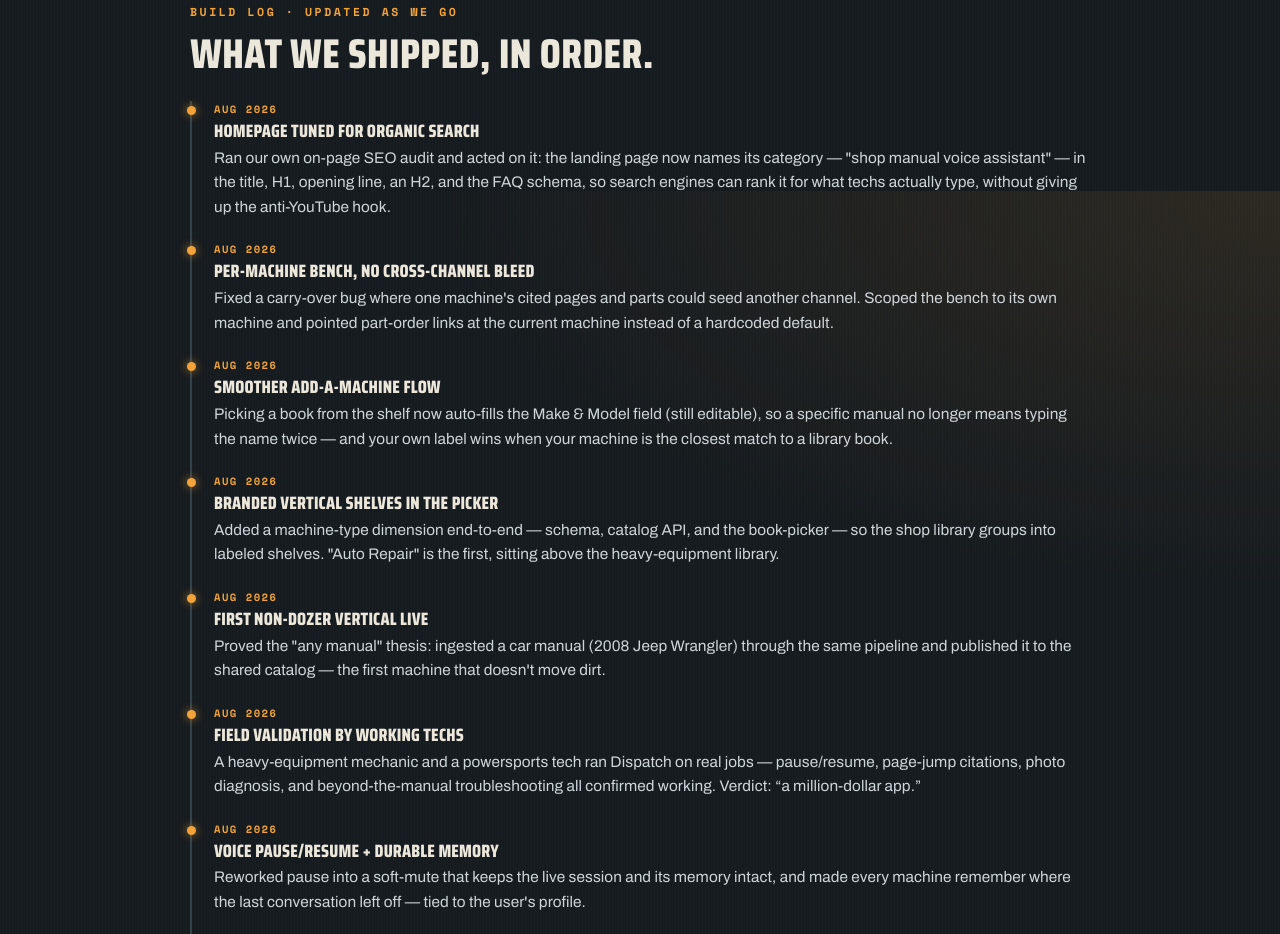
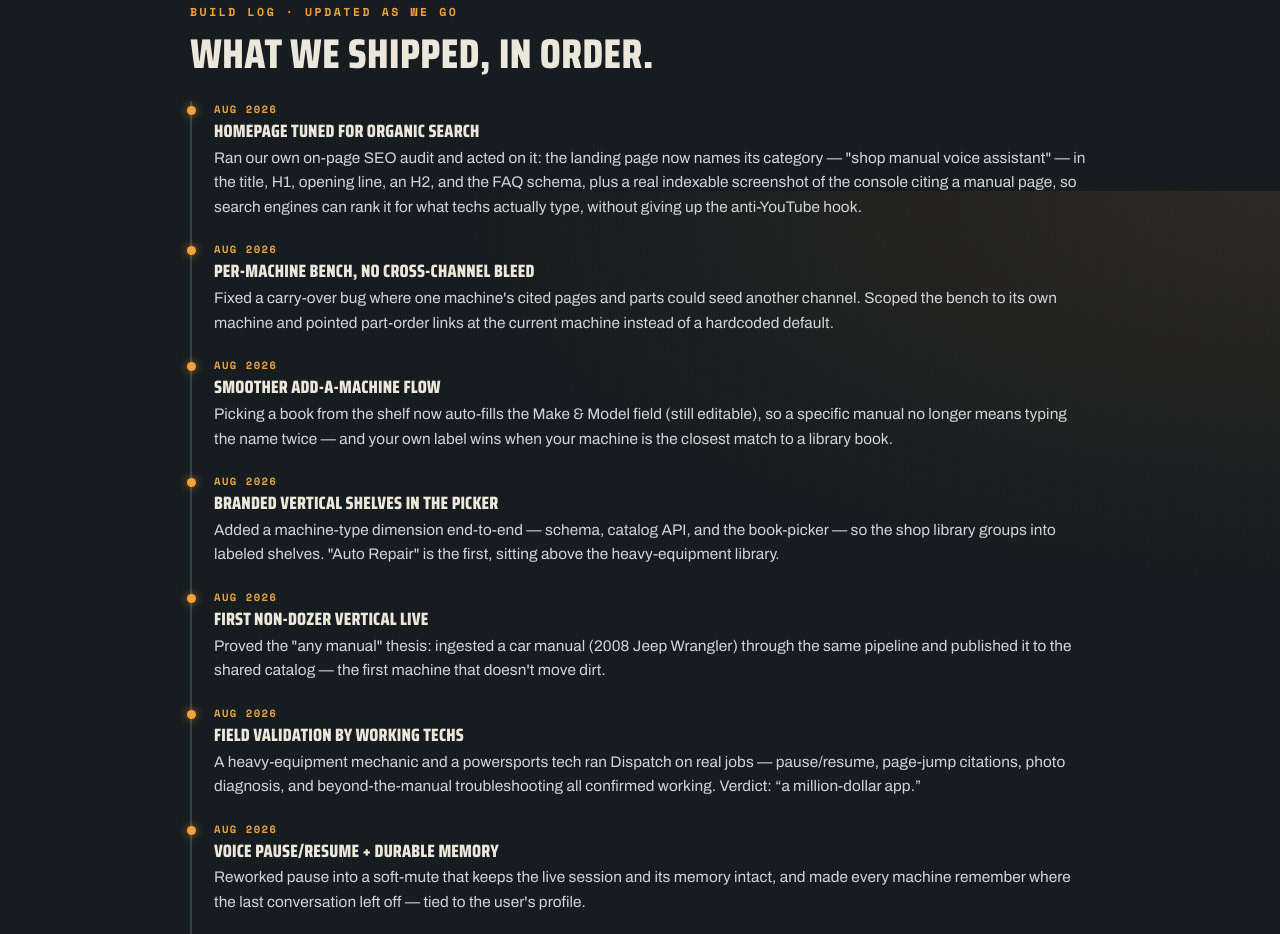
Before and after one commit to 4websec/dozer-dispatch-showcase, a plain HTML site: page index.html in a window 1280 px wide. Shown: the part 3809-4743 px from the top of the page. Drawn offline with Linux system fonts and the light colour scheme.

Commit message:
showcase: log — note indexable console screenshot (SEO I3)
Co-Authored-By: Claude Opus 4.8 <noreply@anthropic.com>

```diff
--- a/index.html
+++ b/index.html
@@ -318,7 +318,7 @@
       <div class="item">
         <div class="when">Aug 2026</div>
         <h3>Homepage tuned for organic search</h3>
-        <p>Ran our own on-page SEO audit and acted on it: the landing page now names its category — "shop manual voice assistant" — in the title, H1, opening line, an H2, and the FAQ schema, so search engines can rank it for what techs actually type, without giving up the anti-YouTube hook.</p>
+        <p>Ran our own on-page SEO audit and acted on it: the landing page now names its category — "shop manual voice assistant" — in the title, H1, opening line, an H2, and the FAQ schema, plus a real indexable screenshot of the console citing a manual page, so search engines can rank it for what techs actually type, without giving up the anti-YouTube hook.</p>
       </div>
       <div class="item">
         <div class="when">Aug 2026</div>
```
